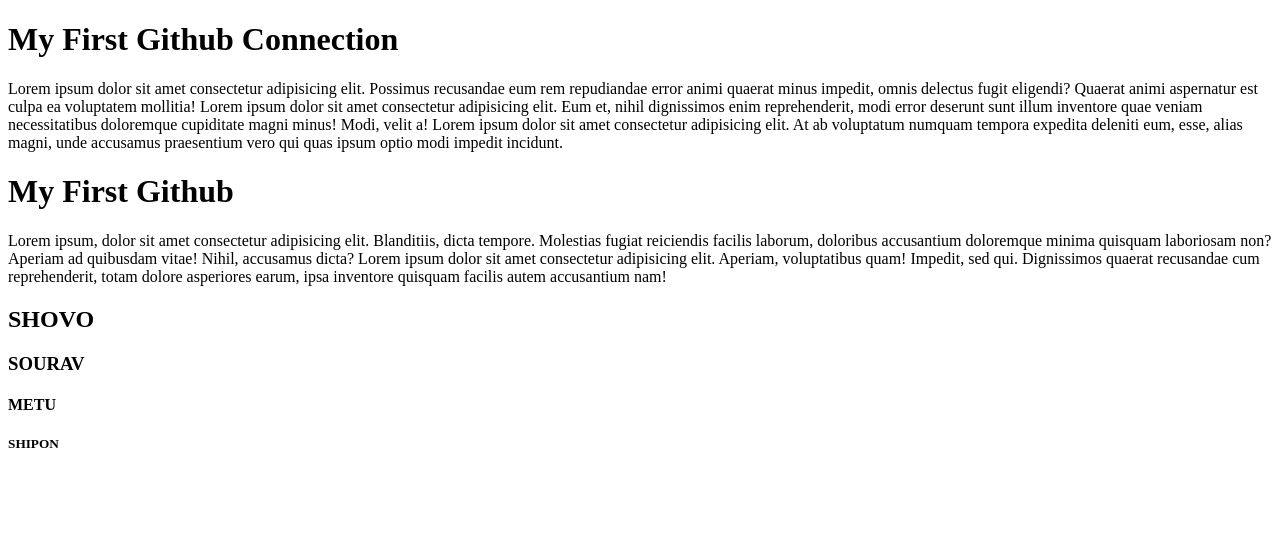
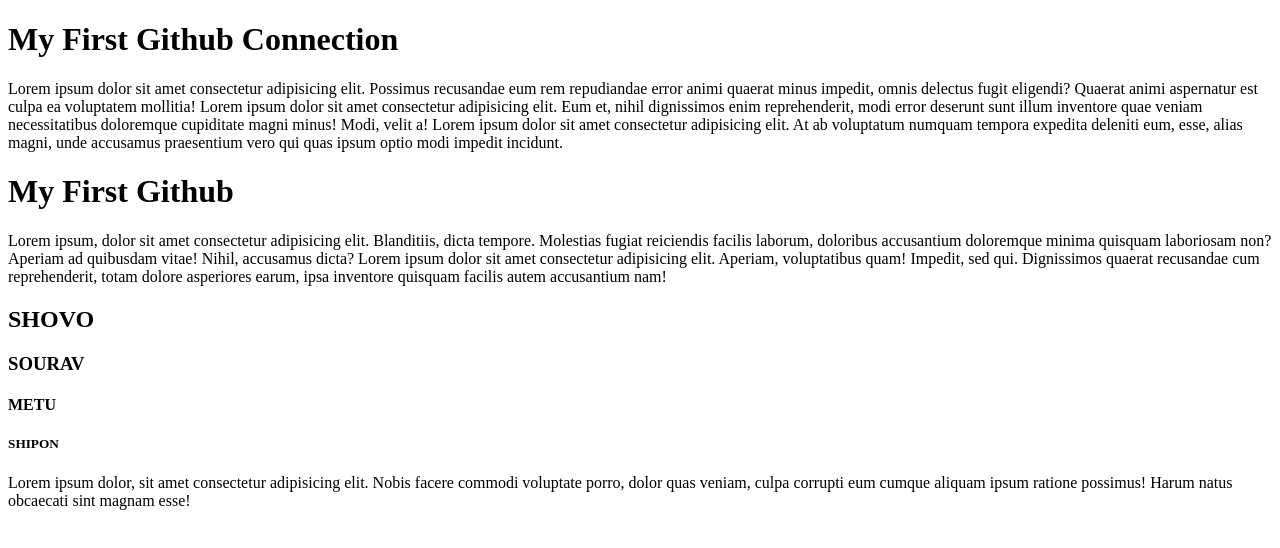
Before and after one commit to shovometu/my-first-repo, a plain HTML site: page index.html in a window 1280 px wide. Drawn offline with Linux system fonts and the light colour scheme.

Commit message:
My First Github

```diff
--- a/index.html
+++ b/index.html
@@ -18,5 +18,6 @@
   <h3>SOURAV</h3>
   <h4>METU</h4>
   <h5>SHIPON</h5>
+  <p>Lorem ipsum dolor, sit amet consectetur adipisicing elit. Nobis facere commodi voluptate porro, dolor quas veniam, culpa corrupti eum cumque aliquam ipsum ratione possimus! Harum natus obcaecati sint magnam esse!</p>
 </body>
 </html>
```
